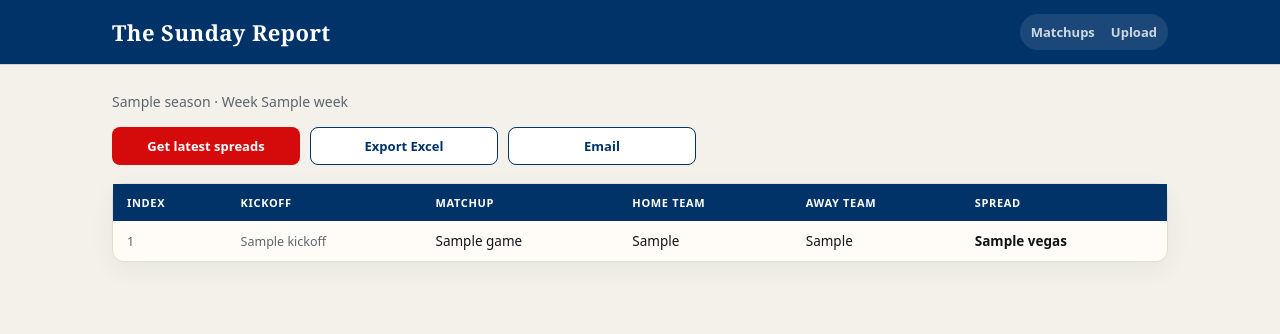
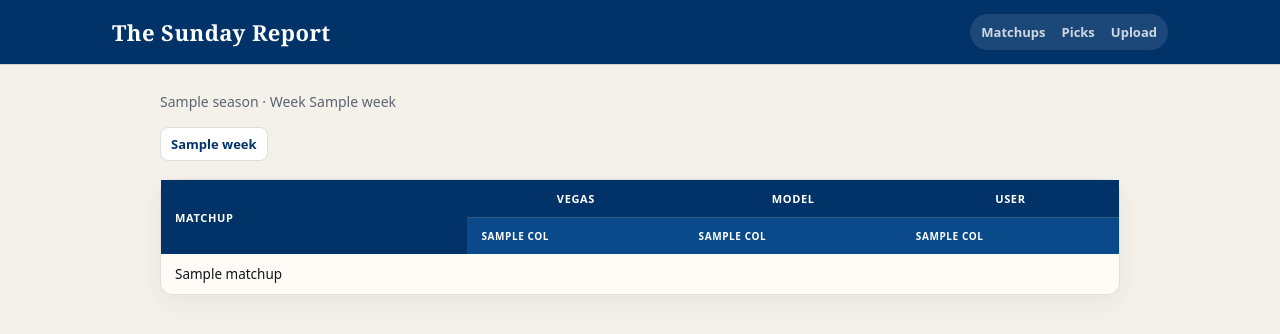
Before and after one commit to phaberman/the-sunday-report, a FastAPI app: template app/templates/picks.html in a window 1280 px wide. Shown: the top 334 px of the page. Run offline with FastAPI, Linux system fonts and the light colour scheme; the template is opened without the code that fills it: most values are stand-ins (such as "Sample title", 1, 10 or a date in 2020).

Commit message:
add picks tab

```diff
--- a/app/static/style.css
+++ b/app/static/style.css
@@ -439,6 +468,14 @@
 .schema-help { margin-top: 18px; }
 .schema-cols { margin: 0 0 10px; }
 .schema-table { font-size: 13px; }
+.picks-table th.group {
+  text-align: center;
+  border-bottom: 1px solid rgba(255, 255, 255, 0.18);
+}
+.picks-table tr.subhead th {
+  background: var(--navy-2);
+  font-size: 10px;
+}
 @media (max-width: 640px) {
   .seg { max-width: none; }
 }
--- a/app/templates/base.html
+++ b/app/templates/base.html
@@ -13,6 +13,7 @@
       <h1>The Sunday Report</h1>
       <nav class="tabs">
         <a href="/matchups" {% if nav == "matchups" %}class="active"{% endif %}>Matchups</a>
+        <a href="/picks" {% if nav == "picks" %}class="active"{% endif %}>Picks</a>
         <a href="/upload" {% if nav == "upload" %}class="active"{% endif %}>Upload</a>
       </nav>
     </div>
--- /dev/null
+++ b/app/templates/partials/picks_board.html
@@ -0,0 +1,57 @@
+{% set has_cols = vegas_cols or model_cols or user_cols %}
+{% set col_count = 1 + vegas_cols|length + model_cols|length + user_cols|length %}
+<div id="board">
+  <div class="table-card">
+  <table class="picks-table">
+    <thead>
+      {% if has_cols %}
+      <tr>
+        <th rowspan="2">Matchup</th>
+        {% if vegas_cols %}
+        <th colspan="{{ vegas_cols|length }}" class="group">Vegas</th>
+        {% endif %}
+        {% if model_cols %}
+        <th colspan="{{ model_cols|length }}" class="group">Model</th>
+        {% endif %}
+        {% if user_cols %}
+        <th colspan="{{ user_cols|length }}" class="group">User</th>
+        {% endif %}
+      </tr>
+      <tr class="subhead">
+        {% for col in vegas_cols %}
+        <th>{{ col }}</th>
+        {% endfor %}
+        {% for col in model_cols %}
+        <th>{{ col }}</th>
+        {% endfor %}
+        {% for col in user_cols %}
+        <th>{{ col }}</th>
+        {% endfor %}
+      </tr>
+      {% else %}
+      <tr>
+        <th>Matchup</th>
+      </tr>
+      {% endif %}
+    </thead>
+    <tbody>
+      {% for r in rows %}
+      <tr>
+        <td>{{ r.matchup }}</td>
+        {% for col in vegas_cols %}
+        <td class="spread">{{ r.vegas.get(col, "") }}</td>
+        {% endfor %}
+        {% for col in model_cols %}
+        <td class="spread">{{ r.model.get(col, "") }}</td>
+        {% endfor %}
+        {% for col in user_cols %}
+        <td class="spread">{{ r.user.get(col, "") }}</td>
+        {% endfor %}
+      </tr>
+      {% else %}
+      <tr><td colspan="{{ col_count }}">No matchups for this week.</td></tr>
+      {% endfor %}
+    </tbody>
+  </table>
+  </div>
+</div>
--- a/app/templates/picks.html
+++ b/app/templates/picks.html
@@ -1,16 +1,25 @@
 {% extends "base.html" %}
 {% block body %}
+<div class="app-page">
 <p class="muted">{{ season }} · Week {{ week }}</p>
 {% if flash %}<p class="flash">{{ flash }}</p>{% endif %}
 {% if error %}<p class="flash flash-error">{{ error }}</p>{% endif %}
-<div class="toolbar">
-  <form method="post" action="/refresh">
-    <button class="btn-primary" type="submit">Get latest spreads</button>
-  </form>
-  <a class="btn btn-ghost" href="/export">Export Excel</a>
-  <form method="post" action="/email" onsubmit="return confirm({{ ('Send week %s spreads to %s?' % (week, email_to or 'EMAIL_TO')) | tojson }})">
-    <button class="btn-ghost" type="submit">Email</button>
-  </form>
+
+<div class="toolbar matchups-toolbar">
+  <div class="chip-row matchups-weeks" role="radiogroup" aria-label="Week">
+    {% for s, w in week_list %}
+    <label class="chip{% if (s, w) in past_weeks %} chip-past{% endif %}">
+      <input type="radio" name="week" value="{{ w }}"
+        {% if w == week %}checked{% endif %}
+        hx-get="/picks"
+        hx-target="#board"
+        hx-swap="outerHTML">
+      <span>{{ w }}</span>
+    </label>
+    {% endfor %}
+  </div>
 </div>
-{% include "partials/spread_table.html" %}
+
+{% include "partials/picks_board.html" %}
+</div>
 {% endblock %}
```
Also changed, not shown: other parts of app/static/style.css (+30 -1 lines), app/routers/week.py (+24 -17 lines), app/score.py (+56 -0 lines), tests/test_app.py (+78 -1 lines).
